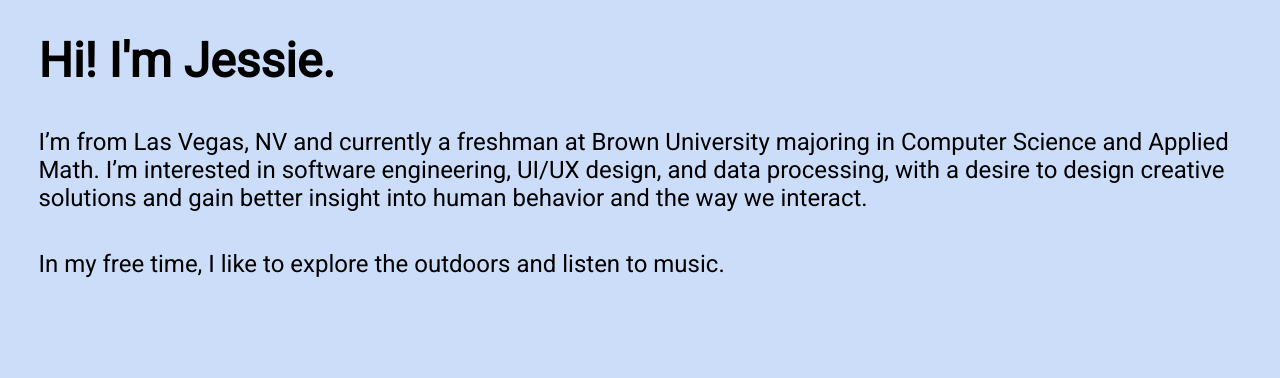
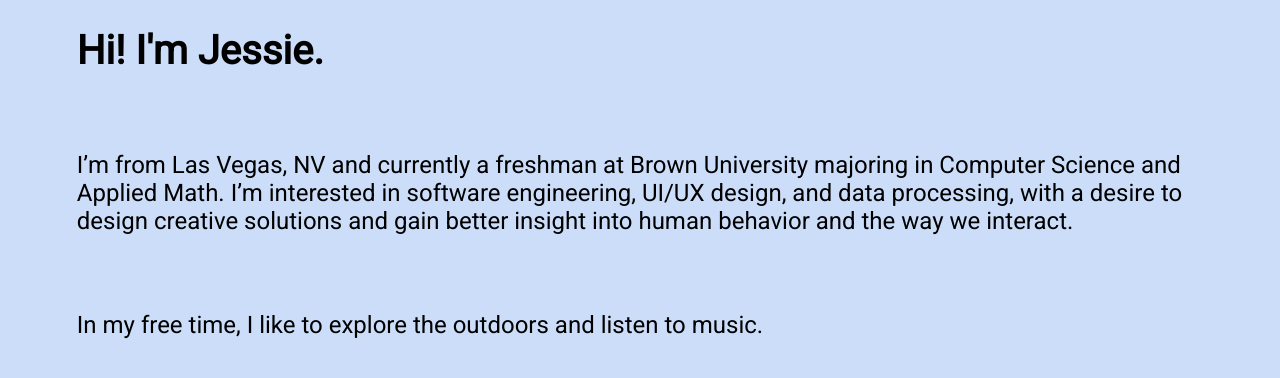
Before and after one commit to jessieyli/jessieyli.github.io, a PHP site: page / in a window 1280 px wide. Shown: the top 378 px of the page. Run offline with PHP 8.4, Linux system fonts and the light colour scheme.

Commit message:
Add files via upload

```diff
--- a/styles.css
+++ b/styles.css
@@ -7,13 +7,13 @@
 }
 
 h1 {
-    margin-left: 3%;
-    font-size:36pt;
+    margin-left: 6%;
+    font-size:30pt;
     font-family: 'Roboto', sans-serif;
 }
 
 p {
-    margin: 3%;
+    margin: 6%;
     font-size: 18pt;
     font-family: 'Roboto', sans-serif;
 }
```
